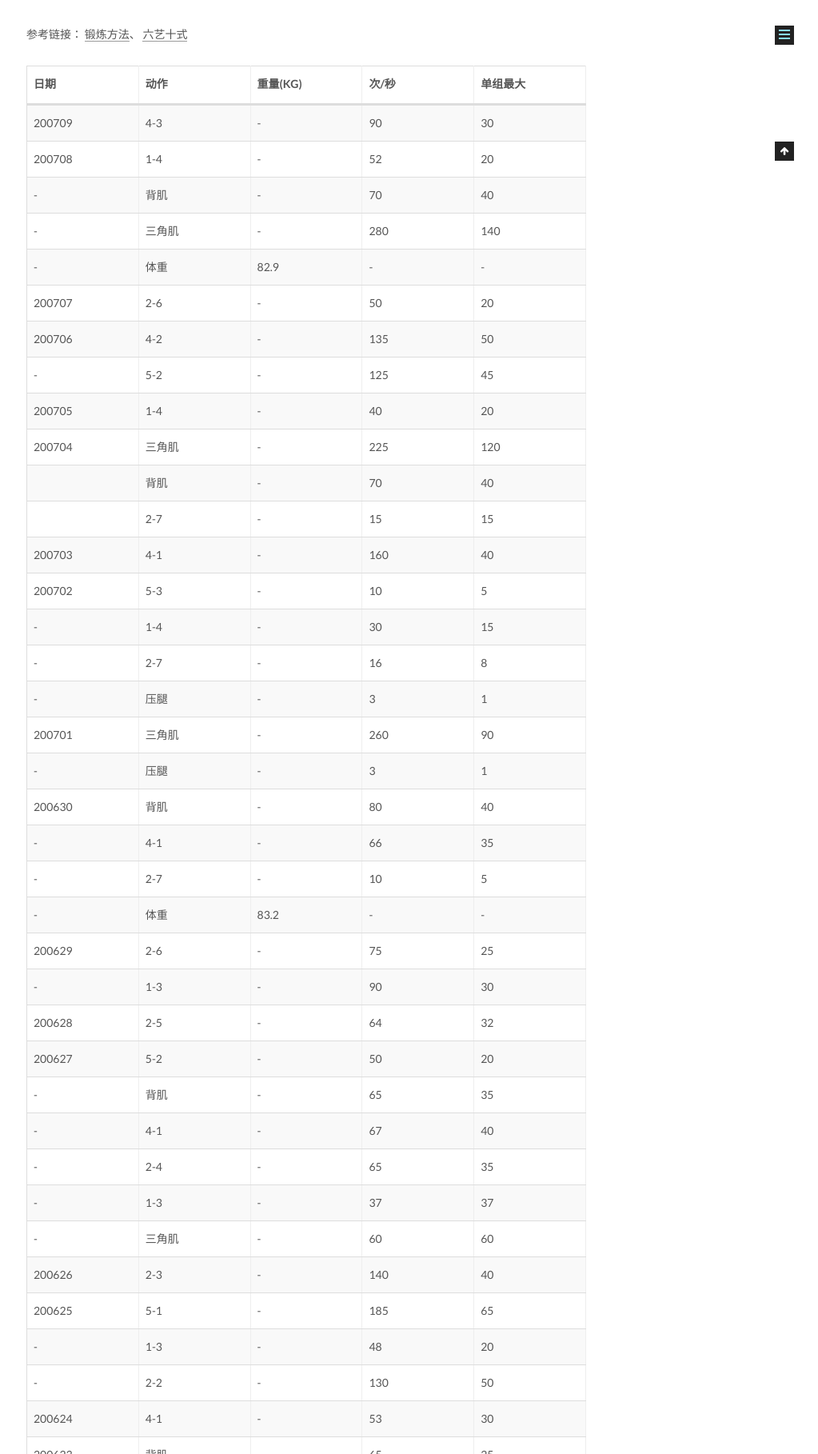
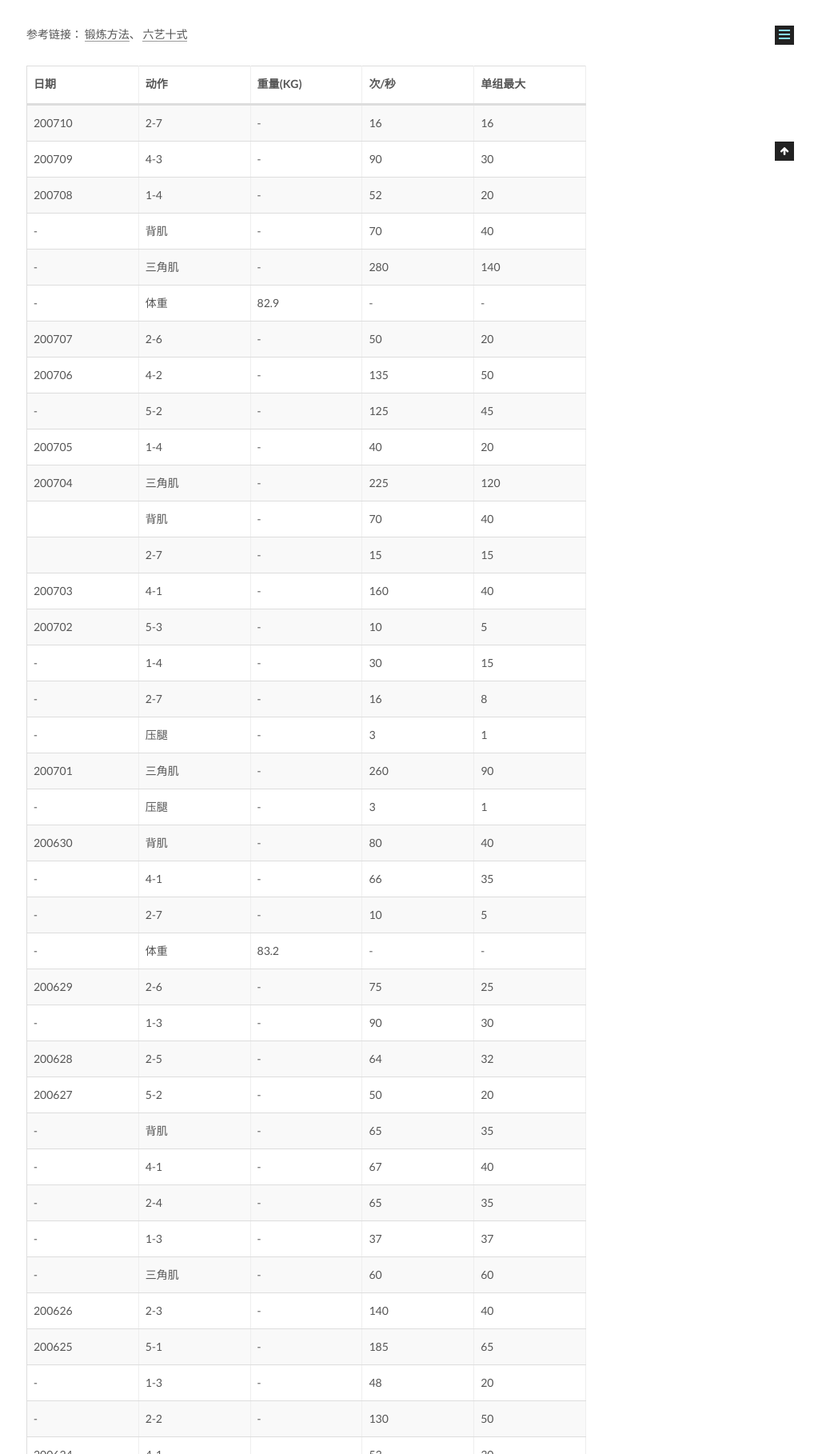
Before and after one commit to CodeHunter2006/CodeHunter2006.github.io, a Jekyll site: the page built from _posts/2020-06-01-Fitness_Record.md, in a window 1280 px wide, cut to the strip 799-2617 px from the top of the page. Shown: the whole strip at 80% size, without its empty margins (257-1280 px from the left). Built offline with Jekyll 4.4.1, drawn with Linux system fonts in a browser that asks for light colours.

Commit message:
[doc]: add contents.

```diff
--- a/_posts/2020-06-01-Fitness_Record.md
+++ b/_posts/2020-06-01-Fitness_Record.md
@@ -14,6 +14,7 @@ tags: Healthy
 
 | 日期   | 动作     | 重量(KG) | 次/秒 | 单组最大 |
 | ------ | -------- | -------- | ----- | -------- |
+| 200710 | 2-7      | -        | 16    | 16       |
 | 200709 | 4-3      | -        | 90    | 30       |
 | 200708 | 1-4      | -        | 52    | 20       |
 | -      | 背肌     | -        | 70    | 40       |
```
